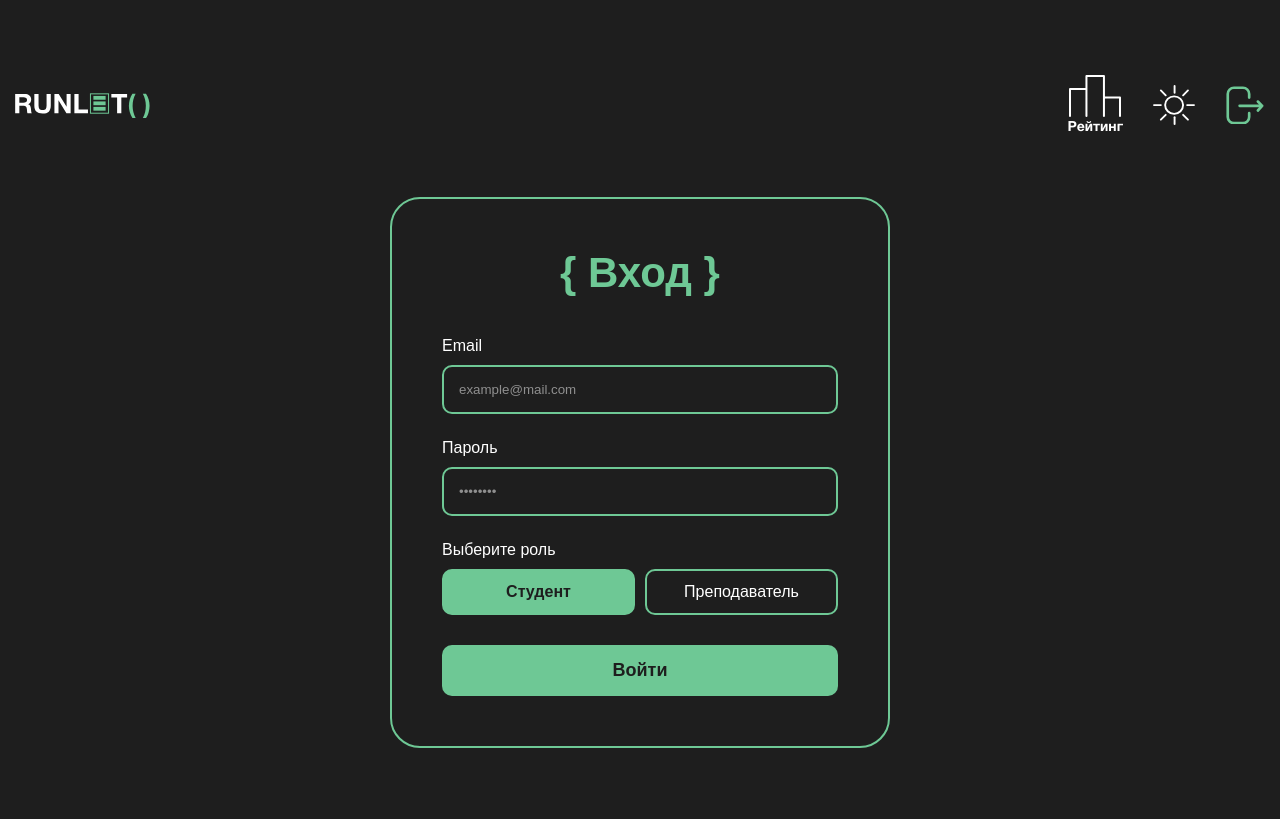
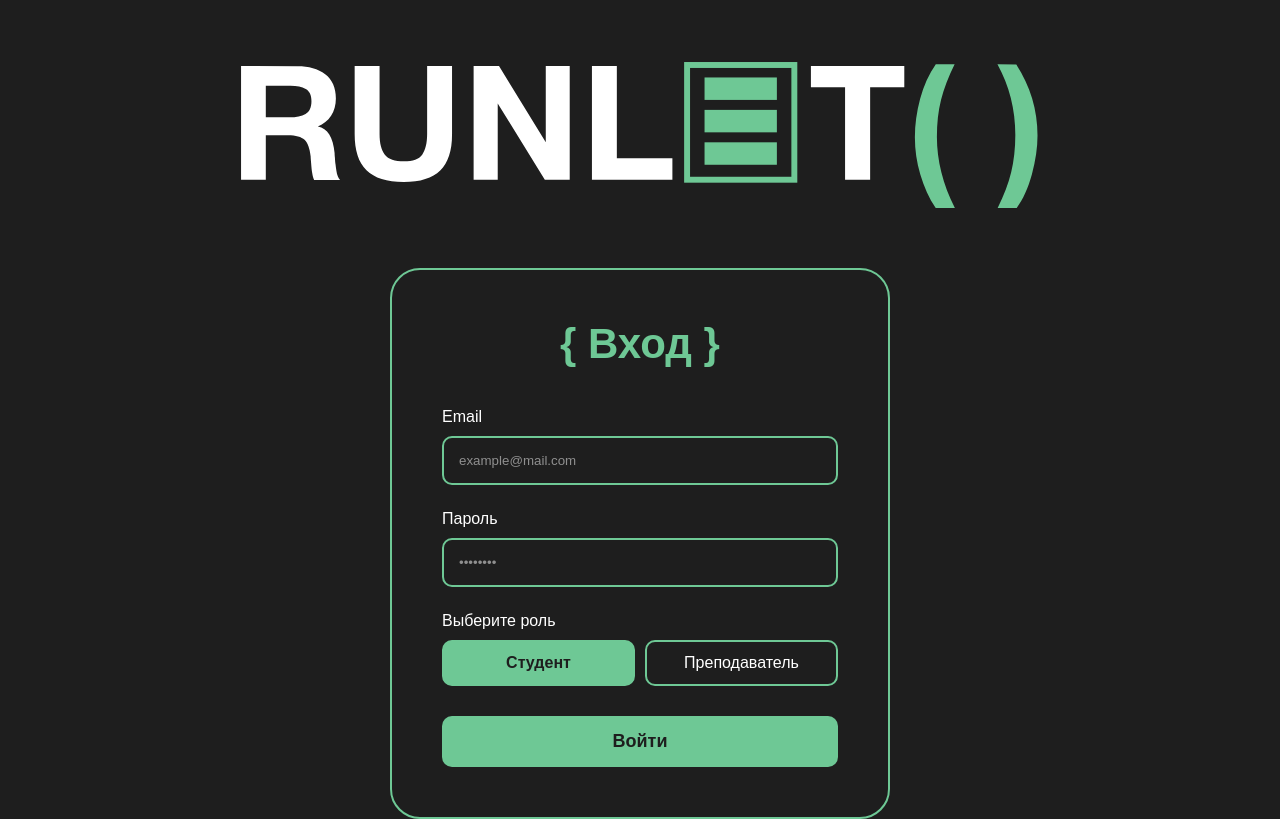
Before and after one commit to JohnnyShukurov/runlet_front, a Vue app: page / in a window 1280 px wide. Built offline with nearby package versions, Linux system fonts and the light colour scheme.

Commit message:
LoginPage.vue готов

```diff
--- a/src/components/Header.vue
+++ b/src/components/Header.vue
@@ -1,7 +1,7 @@
 <template>
   <header>
     <div class="header-box">
-<svg class="logo" width="135" height="25" viewBox="0 0 135 25" fill="none" xmlns="http://www.w3.org/2000/svg">
+      <svg class="logo" width="135" height="25" viewBox="0 0 135 25" fill="none" xmlns="http://www.w3.org/2000/svg">
         <path d="M0.175049 1.02436L9.71143 1.0513C11.5972 1.0513 13.1596 1.48232 14.3719 2.39824C15.5572 3.28723 16.1768 4.66111 16.1768 6.49296C16.1768 7.59745 15.9074 8.56726 15.3686 9.40236C14.8298 10.2375 14.0755 10.8301 13.1327 11.2073C14.7759 11.5305 15.7188 13.0391 15.9613 15.6791C15.9613 15.7599 15.9613 16.0293 16.0151 16.5142C16.0421 16.9722 16.069 17.3493 16.1229 17.6187C16.1498 17.8881 16.2037 18.2383 16.2576 18.6424C16.3115 19.0196 16.3923 19.3698 16.5 19.6392C16.6078 19.9085 16.7156 20.0971 16.8772 20.2318H12.5131C12.3514 19.9355 12.2437 19.5583 12.1898 19.1273C12.109 18.6963 12.0551 18.1306 12.0012 17.4302C11.9474 16.7297 11.9204 16.3526 11.9204 16.2718C11.7588 14.9248 11.4355 14.0089 10.8967 13.4701C10.358 12.9583 9.44204 12.6889 8.09509 12.6889H4.35058V20.2049H0.175049V1.02436ZM4.35058 4.36478V9.67175H8.33754C9.49592 9.67175 10.4118 9.48318 11.0584 9.10603C11.7049 8.72889 12.0551 8.02848 12.0551 6.95092C12.0551 5.92724 11.7318 5.25377 11.0853 4.90356C10.4388 4.52642 9.60367 4.36478 8.52612 4.36478H4.35058Z" fill="white"/>
         <path d="M35.7797 1.02436V12.5542C35.7797 15.302 35.1062 17.3493 33.7862 18.6424C32.4662 19.9355 30.4188 20.582 27.6172 20.582C24.7617 20.582 22.6874 19.9355 21.3404 18.6155C19.9935 17.2955 19.3469 15.2481 19.3469 12.5003V1.02436H23.5494V12.5003C23.5494 14.0628 23.8457 15.2212 24.4384 15.9755C25.031 16.7297 26.1086 17.1069 27.6711 17.1069C29.1796 17.1069 30.2033 16.7297 30.7421 15.9755C31.2809 15.2212 31.5772 14.0628 31.5772 12.5003V1.02436H35.7797Z" fill="white"/>
         <path d="M39.4221 20.2049V1.02436H43.7054L51.5985 13.8742V1.02436H55.6394V20.2049H51.4369L43.4899 7.32806V20.2049H39.4221Z" fill="white"/>
--- a/src/views/LoginPage.vue
+++ b/src/views/LoginPage.vue
@@ -1,7 +1,24 @@
 <template>
+  <div class="logo-box">
+
+    <div class="Runlet">
+      <svg class="logo"  viewBox="0 0 135 25" fill="none" xmlns="http://www.w3.org/2000/svg">
+        <path d="M0.175049 1.02436L9.71143 1.0513C11.5972 1.0513 13.1596 1.48232 14.3719 2.39824C15.5572 3.28723 16.1768 4.66111 16.1768 6.49296C16.1768 7.59745 15.9074 8.56726 15.3686 9.40236C14.8298 10.2375 14.0755 10.8301 13.1327 11.2073C14.7759 11.5305 15.7188 13.0391 15.9613 15.6791C15.9613 15.7599 15.9613 16.0293 16.0151 16.5142C16.0421 16.9722 16.069 17.3493 16.1229 17.6187C16.1498 17.8881 16.2037 18.2383 16.2576 18.6424C16.3115 19.0196 16.3923 19.3698 16.5 19.6392C16.6078 19.9085 16.7156 20.0971 16.8772 20.2318H12.5131C12.3514 19.9355 12.2437 19.5583 12.1898 19.1273C12.109 18.6963 12.0551 18.1306 12.0012 17.4302C11.9474 16.7297 11.9204 16.3526 11.9204 16.2718C11.7588 14.9248 11.4355 14.0089 10.8967 13.4701C10.358 12.9583 9.44204 12.6889 8.09509 12.6889H4.35058V20.2049H0.175049V1.02436ZM4.35058 4.36478V9.67175H8.33754C9.49592 9.67175 10.4118 9.48318 11.0584 9.10603C11.7049 8.72889 12.0551 8.02848 12.0551 6.95092C12.0551 5.92724 11.7318 5.25377 11.0853 4.90356C10.4388 4.52642 9.60367 4.36478 8.52612 4.36478H4.35058Z" fill="white"/>
+        <path d="M35.7797 1.02436V12.5542C35.7797 15.302 35.1062 17.3493 33.7862 18.6424C32.4662 19.9355 30.4188 20.582 27.6172 20.582C24.7617 20.582 22.6874 19.9355 21.3404 18.6155C19.9935 17.2955 19.3469 15.2481 19.3469 12.5003V1.02436H23.5494V12.5003C23.5494 14.0628 23.8457 15.2212 24.4384 15.9755C25.031 16.7297 26.1086 17.1069 27.6711 17.1069C29.1796 17.1069 30.2033 16.7297 30.7421 15.9755C31.2809 15.2212 31.5772 14.0628 31.5772 12.5003V1.02436H35.7797Z" fill="white"/>
+        <path d="M39.4221 20.2049V1.02436H43.7054L51.5985 13.8742V1.02436H55.6394V20.2049H51.4369L43.4899 7.32806V20.2049H39.4221Z" fill="white"/>
+        <path d="M72.9668 16.5951V20.2049H59.3895V1.02436H63.592V16.5951H72.9668Z" fill="white"/>
+        <path d="M112.102 1.02436V4.60723H106.337V20.2049H102.108V4.60723H96.3426V1.02436H112.102Z" fill="white"/>
+        <path d="M120.596 0.728027C119.546 2.82926 118.792 4.82274 118.307 6.70847C117.822 8.62113 117.606 10.7224 117.606 12.9852C117.606 16.9453 118.603 20.9592 120.65 25H117.418C116.286 23.3298 115.424 21.4171 114.805 19.3159C114.185 17.2147 113.889 15.1404 113.889 13.0661C113.889 10.9109 114.185 8.75583 114.778 6.54684C115.37 4.33784 116.259 2.39824 117.418 0.728027H120.596Z" fill="var(--logo-accent-color, #6EC895)"/>
+        <path d="M127.822 0.728027L131.001 0.754966C133.371 4.41866 134.584 8.40562 134.584 12.7428C134.584 14.7632 134.26 16.9453 133.641 19.2889C132.994 21.6596 132.132 23.5453 131.055 25H127.849C128.926 22.8179 129.681 20.7975 130.139 18.9387C130.597 17.08 130.839 14.9787 130.839 12.662C130.839 8.32481 129.815 4.33784 127.822 0.728027Z" fill="var(--logo-accent-color, #6EC895)"/>
+        <rect x="75.4462" y="0.842499" width="18.0996" height="19.3624" stroke="var(--logo-accent-color, #6EC895)"/>
+        <rect x="78.3926" y="13.8911" width="12.2067" height="3.78829" fill="var(--logo-accent-color, #6EC895)"/>
+        <rect x="78.3926" y="8.41908" width="12.2067" height="3.78829" fill="var(--logo-accent-color, #6EC895)"/>
+        <rect x="78.3926" y="2.94711" width="12.2067" height="3.78829" fill="var(--logo-accent-color, #6EC895)"/>
+      </svg>
+    </div>
+    </div>
+
   <div class="login-page">
-    <Header />
-
     <div class="login-wrapper">
       <div class="login-container">
         <h1>
@@ -63,11 +80,10 @@
 </template>
 
 <script>
-import Header from '../components/Header.vue'
+
 
 export default {
   name: 'LoginPage',
-  components: { Header },
   data() {
     return {
       email: '',
@@ -107,11 +123,20 @@ html, body {
   margin: 0;
   padding: 0;
 }
-
+.Runlet {
+  display: flex;
+  justify-content: center;
+  padding: 60px;
+}
+.logo {
+  width: 800px;
+  height: auto;
+  text-align: center;
+}
 .login-page {
   font-family: Arial, sans-serif;
   background-color: #1E1E1E;
-  height: 100vh; /* занимает всю высоту окна */
+
   display: flex;
   flex-direction: column;
 }
@@ -206,4 +231,5 @@ input::placeholder {
   font-weight: bold;
   cursor: pointer;
 }
+
 </style>
```
